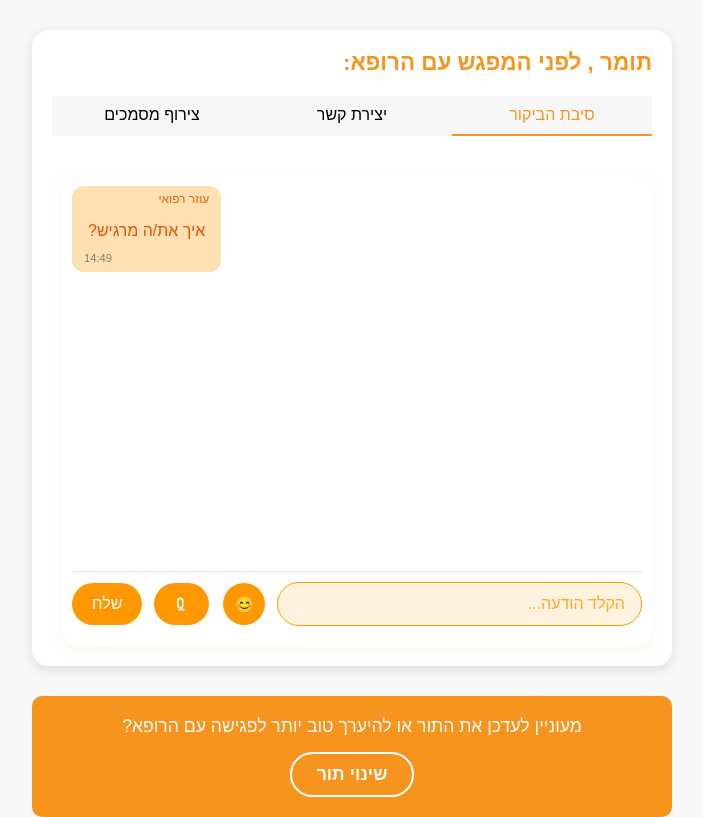
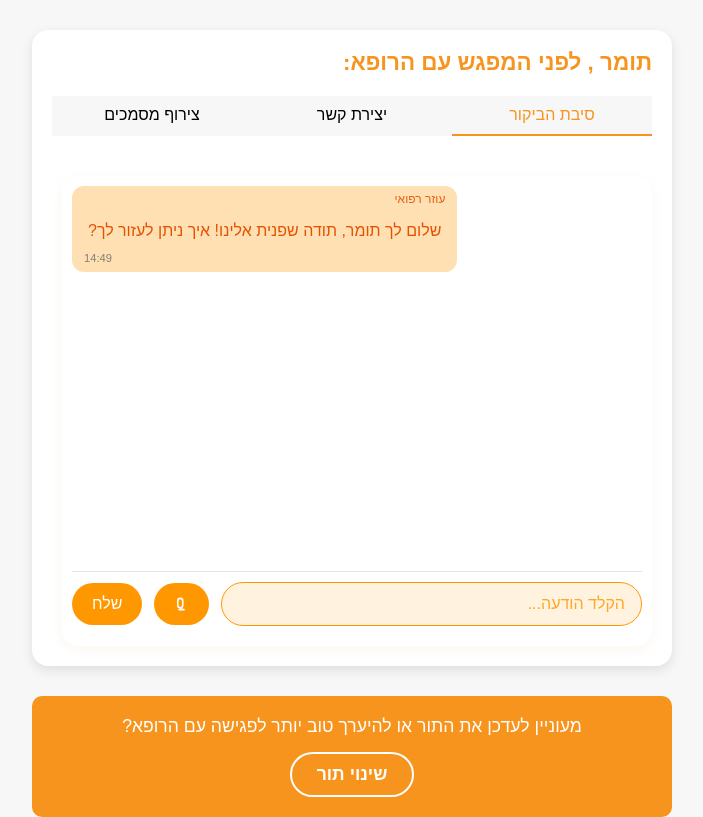
Before and after one commit to Tomer007/mh_demo, a FastAPI app: page /chat in a window 1280 px wide. Shown: the part 52-869 px from the top of the page, without its empty margins (288-991 px from the left). Run offline with FastAPI, Linux system fonts and the light colour scheme.

Commit message:
Personalize initial bot greeting with patient name from PATIENT_NAME

```diff
--- a/app/templates/chat.html
+++ b/app/templates/chat.html
@@ -126,56 +126,6 @@
     }
     .input-area button:active {
       transform: translateY(0);
-    }
-    .emoji-btn {
-      background: #fff3e0;
-      border: 1.5px solid #ff9800;
-      border-radius: 50%;
-      width: 42px;
-      height: 42px;
-      display: flex;
-      align-items: center;
-      justify-content: center;
-      cursor: pointer;
-      transition: background 0.2s, border 0.2s;
-      margin-left: 2px;
-      margin-right: 2px;
-      position: relative;
-      font-size: 20px;
-    }
-    .emoji-btn:hover {
-      background: #ffe0b2;
-    }
-    .emoji-picker {
-      position: absolute;
-      bottom: 100%;
-      right: 0;
-      background: white;
-      border-radius: 12px;
-      box-shadow: 0 4px 12px rgba(0,0,0,0.15);
-      padding: 10px;
-      margin-bottom: 10px;
-      display: none;
-      z-index: 1000;
-      width: 300px;
-      max-height: 200px;
-      overflow-y: auto;
-    }
-    .emoji-picker.active {
-      display: grid;
-      grid-template-columns: repeat(8, 1fr);
-      gap: 8px;
-    }
-    .emoji-item {
-      font-size: 24px;
-      cursor: pointer;
-      padding: 5px;
-      text-align: center;
-      border-radius: 8px;
-      transition: background 0.2s;
-    }
-    .emoji-item:hover {
-      background: #f5f5f5;
     }
     .mic-btn {
       background: #fff3e0;
@@ -637,7 +587,7 @@
         <div class="bot-message">
           <span class="bot-label">עוזר רפואי</span>
           <span class="message-time">${getCurrentTime()}</span>
-          <div class="message-content">איך את/ה מרגיש?</div>
+          <div class="message-content">שלום לך ${PATIENT_NAME}, תודה שפנית אלינו! איך ניתן לעזור לך?</div>
         </div>
       `;
       chatContainer.insertBefore(initialBot, document.querySelector(".input-area"));
@@ -668,25 +618,6 @@
     <!-- Chat messages will be inserted here -->
     <div class="input-area">
       <input id="userInput" type="text" placeholder="הקלד הודעה..." lang="he-IL" onkeydown="if(event.key==='Enter'){sendMessage()}" />
-      <button class="emoji-btn" id="emojiBtn" type="button" onclick="toggleEmojiPicker()" title="הוסף אימוג'י">😊</button>
-      <div class="emoji-picker" id="emojiPicker">
-        <div class="emoji-item" onclick="insertEmoji('😊')">😊</div>
-        <div class="emoji-item" onclick="insertEmoji('😂')">😂</div>
-        <div class="emoji-item" onclick="insertEmoji('❤️')">❤️</div>
-        <div class="emoji-item" onclick="insertEmoji('👍')">👍</div>
-        <div class="emoji-item" onclick="insertEmoji('🙏')">🙏</div>
-        <div class="emoji-item" onclick="insertEmoji('😷')">😷</div>
-        <div class="emoji-item" onclick="insertEmoji('🤒')">🤒</div>
-        <div class="emoji-item" onclick="insertEmoji('💊')">💊</div>
-        <div class="emoji-item" onclick="insertEmoji('🏥')">🏥</div>
-        <div class="emoji-item" onclick="insertEmoji('👨‍⚕️')">👨‍⚕️</div>
-        <div class="emoji-item" onclick="insertEmoji('👩‍⚕️')">👩‍⚕️</div>
-        <div class="emoji-item" onclick="insertEmoji('💉')">💉</div>
-        <div class="emoji-item" onclick="insertEmoji('📋')">📋</div>
-        <div class="emoji-item" onclick="insertEmoji('⏰')">⏰</div>
-        <div class="emoji-item" onclick="insertEmoji('📅')">📅</div>
-        <div class="emoji-item" onclick="insertEmoji('❓')">❓</div>
-      </div>
       <button class="mic-btn" id="micBtn" type="button" onclick="toggleMic()" title="הקלט קול">
         <svg xmlns="http://www.w3.org/2000/svg" fill="none" viewBox="0 0 24 24" stroke="white" width="44" height="44" stroke-linecap="round" stroke-linejoin="round" stroke-width="2.5">
           <path d="M12 18v3m0 0h4m-4 0H8m6-7a4 4 0 01-8 0V7a4 4 0 018 0v4z" />
```
